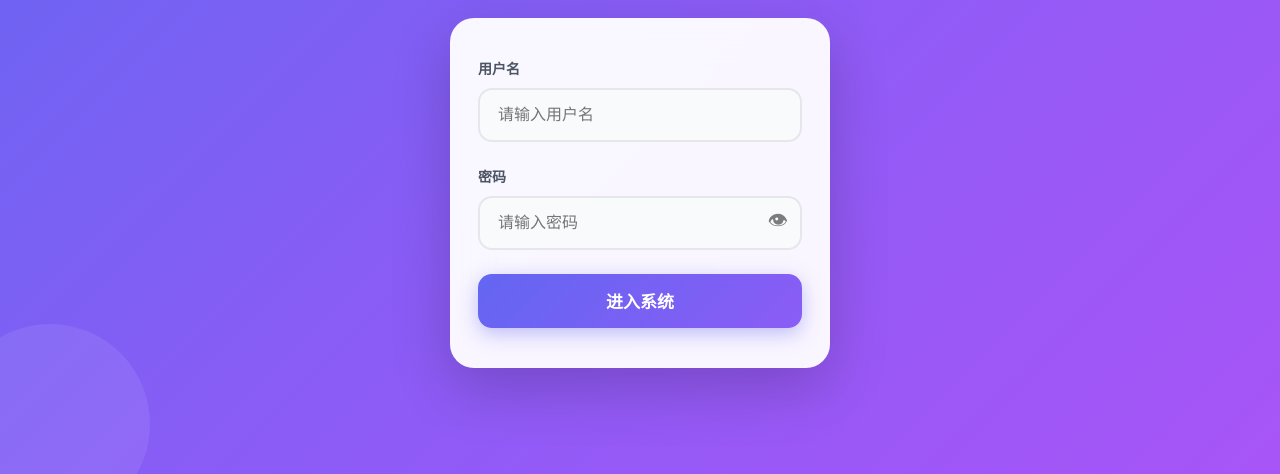
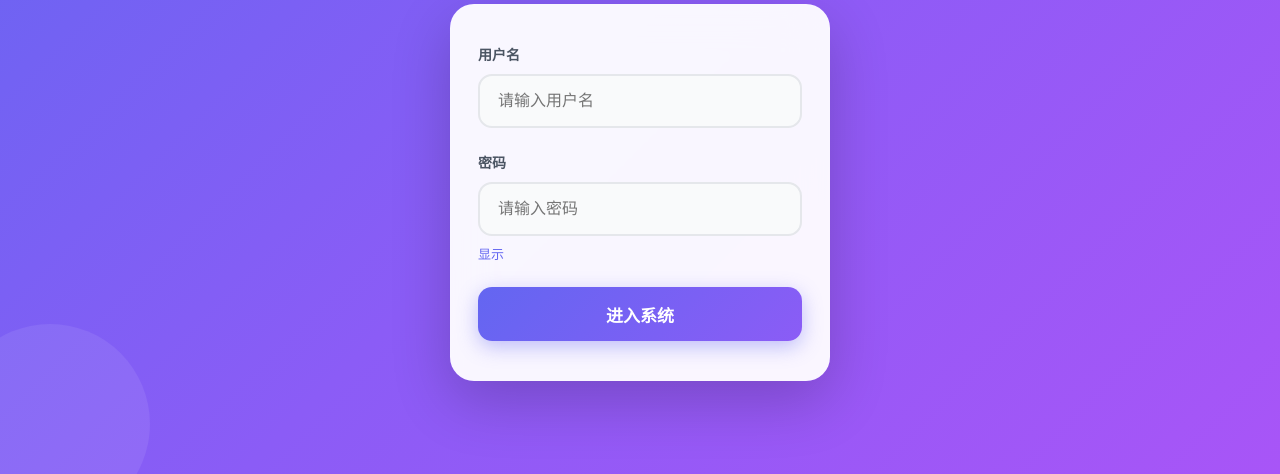
Before and after one commit to fang618719/sjogren-health, a plain HTML site: page index.html in a window 1280 px wide. Shown: the part 326-800 px from the top of the page. Drawn offline with Linux system fonts and the light colour scheme.

Commit message:
简化密码显示切换为文字按钮

```diff
--- a/css/style.css
+++ b/css/style.css
@@ -22,9 +22,8 @@ header h2 { font-size: 18px; font-weight: 600; letter-spacing: 0.5px; }
 .input-group label { display: block; font-size: 14px; color: #4b5563; margin-bottom: 10px; font-weight: 600; }
 .input-group input { width: 100%; height: 54px; border: 2px solid #e5e7eb; border-radius: 14px; padding: 0 18px; font-size: 16px; transition: all 0.3s; background: #f9fafb; }
 .input-group input:focus { border-color: #6366f1; outline: none; box-shadow: 0 0 0 4px rgba(99,102,241,0.15); background: #fff; }
-.password-wrapper { position: relative; width: 100%; }
-.password-wrapper input { width: 100%; height: 54px; border: 2px solid #e5e7eb; border-radius: 14px; padding: 0 50px 0 18px; font-size: 16px; transition: all 0.3s; background: #f9fafb; }
-.toggle-password { position: absolute; right: 14px; top: 50%; transform: translateY(-50%); cursor: pointer; font-size: 20px; opacity: 0.5; user-select: none; z-index: 10; }
+.toggle-password { display: inline-block; margin-top: 8px; font-size: 13px; color: #6366f1; cursor: pointer; user-select: none; }
+.toggle-password:hover { text-decoration: underline; }
 .btn-primary { width: 100%; height: 54px; background: linear-gradient(135deg, #6366f1 0%, #8b5cf6 100%); color: #fff; border: none; border-radius: 14px; font-size: 17px; font-weight: 600; cursor: pointer; transition: all 0.3s; box-shadow: 0 6px 20px rgba(99,102,241,0.4); }
 .btn-primary:hover { transform: translateY(-3px); box-shadow: 0 10px 30px rgba(99,102,241,0.5); }
 .btn-primary:active { transform: translateY(-1px); }
--- a/index.html
+++ b/index.html
@@ -24,10 +24,8 @@
                     </div>
                     <div class="input-group">
                         <label>密码</label>
-                        <div class="password-wrapper">
-                            <input type="password" id="password-input" placeholder="请输入密码">
-                            <span class="toggle-password" onclick="togglePassword()">👁</span>
-                        </div>
+                        <input type="password" id="password-input" placeholder="请输入密码">
+                        <span class="toggle-password" onclick="togglePassword()">显示</span>
                     </div>
                     <button class="btn-primary" onclick="handleLogin()">进入系统</button>
                 </div>
--- a/js/app.js
+++ b/js/app.js
@@ -70,10 +70,10 @@ function togglePassword() {
   const toggle = document.querySelector('.toggle-password');
   if (input.type === 'password') {
     input.type = 'text';
-    toggle.textContent = '🙈';
+    toggle.textContent = '隐藏';
   } else {
     input.type = 'password';
-    toggle.textContent = '👁';
+    toggle.textContent = '显示';
   }
 }
 
```
